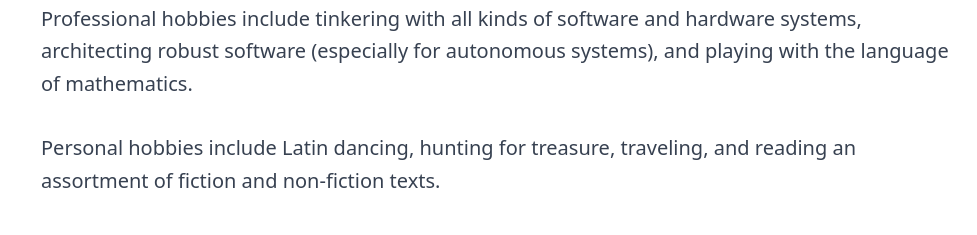
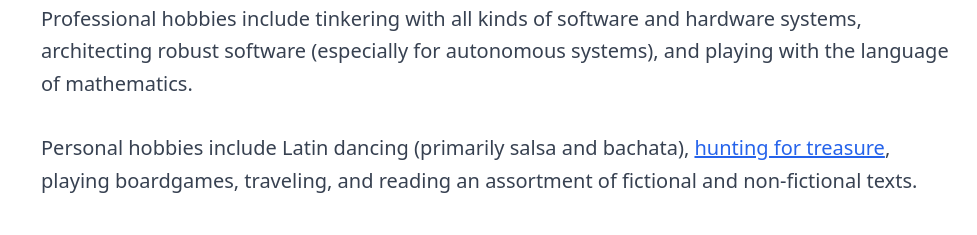
Before and after one commit to ajaayc/ajaayc.github.io, a React (Create React App) app: page / in a window 1280 px wide. Shown: the part 860-1095 px from the top of the page, without its empty margins (303-1280 px from the left). Built offline with nearby package versions, Linux system fonts and the light colour scheme.

Commit message:
Fix video links, update about text

```diff
--- a/src/AJPortfolioPanel.jsx
+++ b/src/AJPortfolioPanel.jsx
@@ -80,7 +80,7 @@ export default function AJPortfolioPanel() {
       paperLink: null,
       codeLink: "https://github.com/bonsairobo/trashbot",
       siteLink: null,
-      videoLink: "https://www.youtube.com/embed/a6qHyMERqR0?start=29",
+      videoLink: "https://www.youtube.com/a6qHyMERqR0?start=29",
       posterLink: null,
       preview: "img/trashbot.jpg", // first image in TrashbotContent
       long: <TrashbotContent />,
@@ -91,7 +91,7 @@ export default function AJPortfolioPanel() {
       paperLink: null,
       codeLink: null,
       siteLink: null,
-      videoLink: "https://www.youtube.com/embed/B0mL6WQhMzk",
+      videoLink: "https://www.youtube.com/B0mL6WQhMzk",
       posterLink: null,
       preview: "https://www.youtube.com/embed/B0mL6WQhMzk", // first video in BotLabContent
       long: <BotLabContent />,
@@ -113,7 +113,7 @@ export default function AJPortfolioPanel() {
       paperLink: null,
       codeLink: null,
       siteLink: null,
-      videoLink: "https://www.youtube.com/embed/BY0sY5yXz3I",
+      videoLink: "https://www.youtube.com/BY0sY5yXz3I",
       posterLink: null,
       preview: "https://www.youtube.com/embed/BY0sY5yXz3I", // first video in PIDControllerContent
       long: <PIDControllerContent />,
@@ -194,7 +194,16 @@ export default function AJPortfolioPanel() {
           </p>
 
           <p className="text-gray-700 leading-relaxed text-xl max-w-full mb-8">
-            Personal hobbies include Latin dancing, hunting for treasure, traveling, and reading an assortment of fiction and non-fiction texts.
+            Personal hobbies include Latin dancing (primarily salsa and bachata),{' '}
+            <a
+              href="https://explorersweb.com/after-forrest-fenn-the-new-american-treasure-hunt/"
+              className="text-blue-600 underline hover:text-blue-700"
+              target="_blank"
+              rel="noopener noreferrer"
+            >
+              hunting for treasure
+            </a>
+            , playing boardgames, traveling, and reading an assortment of fictional and non-fictional texts.
           </p>
 
           <p className="text-gray-700 leading-relaxed text-xl max-w-full mb-8">
```
